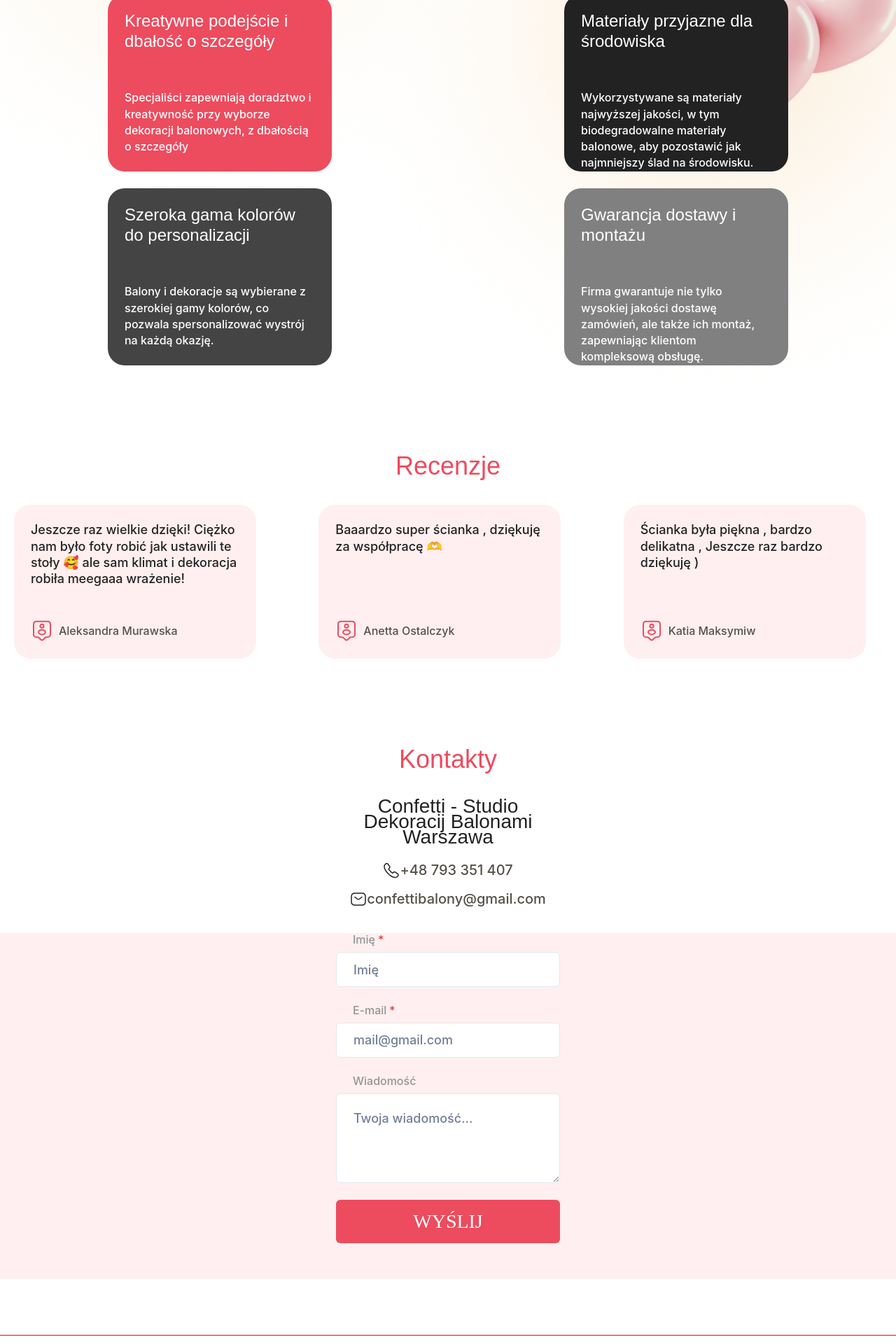
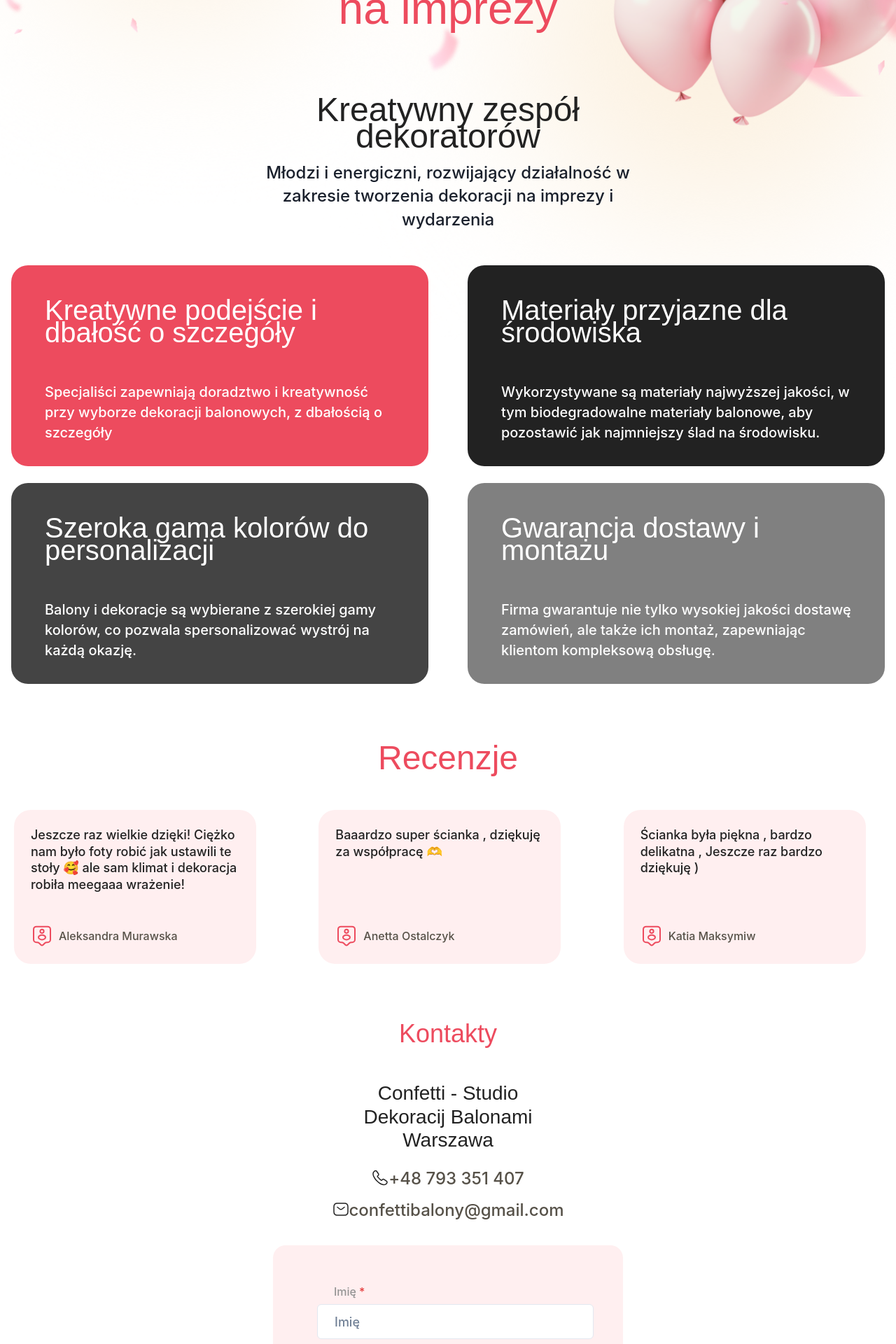
Before and after one commit to SerhiiRud/Confetti, a React (Create React App) app: page / in a window 1280 px wide. Shown: the part 640-2560 px from the top of the page at 70% size. Built offline with nearby package versions, Linux system fonts and the light colour scheme; a web font is replaced by a local one.

Commit message:
tab styling

```diff
--- a/src/components/AboutSlide.jsx
+++ b/src/components/AboutSlide.jsx
@@ -4,9 +4,9 @@ export const AboutSlide = ({ title, content, background }) => {
   return (
     <Box
       mx={'auto'}
-      w={'320px'}
-      h={'253px'}
-      p={'24px'}
+      w={['320px', '596px']}
+      h={['253px', '287px']}
+      p={['24px', '48px']}
       color={'#FFF'}
       bg={background}
       borderRadius={'24px'}
@@ -15,15 +15,15 @@ export const AboutSlide = ({ title, content, background }) => {
       <Heading
         mb={'55px'}
         textAlign={'left'}
-        fontSize={'24px'}
+        fontSize={['24px', '40px']}
         fontWeight={500}
-        lineHeight={1.2}
+        lineHeight={[1.2, 0.8]}
         letterSpacing={-0.01}
       >
         {title}
       </Heading>
       <Text
-        fontSize={'16px'}
+        fontSize={['16px', '20px']}
         fontWeight={500}
         lineHeight={1.45}
         letterSpacing={-0.01}
--- a/src/components/AboutUs.jsx
+++ b/src/components/AboutUs.jsx
@@ -5,23 +5,27 @@ import { AboutSlide } from './AboutSlide';
 
 export const AboutUs = () => {
   return (
-    <Box as="section" id="about" mb={'124px'}>
+    <Box as="section" id="about" mb={['124px', '80px']}>
       <Heading
+        maxW={['260px', '520px']}
         mb={'16px'}
+        mx={'auto'}
         textAlign="center"
-        fontSize={'36px'}
+        fontSize={['36px', '48px']}
         fontWeight={500}
-        lineHeight={0.77}
+        lineHeight={[0.77, 0.79]}
         letterSpacing={-0.01}
         color={'rgb(34, 34, 34)'}
       >
         Kreatywny zespół dekoratorów
       </Heading>
       <Box
-        mb={'36px'}
+        maxW={['260px', '520px']}
+        mb={['36px', '48px']}
+        mx={'auto'}
         textAlign="center"
         fontFamily={'Inter'}
-        fontSize={'20px'}
+        fontSize={['20px', '24px']}
         lineHeight={1.4}
         fontWeight={500}
       >
--- a/src/components/ContactUs.jsx
+++ b/src/components/ContactUs.jsx
@@ -7,7 +7,7 @@ export const ContactUs = () => {
   return (
     <Box as="section" id="contactus" mb={'80px'}>
       <Heading
-        mb={'36px'}
+        mb={['36px', '48px']}
         textAlign="center"
         fontSize={'36px'}
         fontWeight={500}
@@ -20,11 +20,11 @@ export const ContactUs = () => {
       <Box
         mb={'24px'}
         mx={'auto'}
-        w={'320px'}
+        w={['320px', '320px']}
         textAlign="center"
         fontSize={'28px'}
         fontWeight={500}
-        lineHeight={0.79}
+        lineHeight={[0.79, 1.2]}
         letterSpacing={-0.01}
         color={'rgb(34, 34, 34)'}
       >
@@ -34,43 +34,29 @@ export const ContactUs = () => {
         mb={'16px'}
         display={'flex'}
         justifyContent={'center'}
-        fontSize={'20px'}
+        fontFamily={'Inter'}
+        fontSize={['20px', '24px']}
         fontWeight={500}
         lineHeight={1.2}
         letterSpacing={-0.01}
         color={'rgb(86, 81, 72)'}
       >
         <CallIcon aria-label="mail" />
-        <Link
-          href="tel:+48 793 351 407"
-          fontFamily={'Inter'}
-          fontSize={'20px'}
-          lineHeight={1.2}
-          fontWeight={500}
-          color={'rgb(86, 81, 72)'}
-        >
-          +48 793 351 407
-        </Link>
+        <Link href="tel:+48 793 351 407">+48 793 351 407</Link>
       </Box>
       <Box
         mb={'36px'}
         display={'flex'}
         justifyContent={'center'}
-        fontSize={'20px'}
+        fontFamily={'Inter'}
+        fontSize={['20px', '24px']}
         fontWeight={500}
         lineHeight={1.2}
         letterSpacing={-0.01}
         color={'rgb(86, 81, 72)'}
       >
         <MailIcon aria-label="call" />
-        <Link
-          href="mailtol:confettibalony@gmail.com"
-          fontFamily={'Inter'}
-          fontSize={'20px'}
-          lineHeight={1.2}
-          fontWeight={500}
-          color={'rgb(86, 81, 72)'}
-        >
+        <Link href="mailtol:confettibalony@gmail.com">
           confettibalony@gmail.com
         </Link>
       </Box>
--- a/src/components/Footer.jsx
+++ b/src/components/Footer.jsx
@@ -9,7 +9,7 @@ export const Footer = () => {
       justifyContent={'space-between'}
       alignItems={'center'}
       p={'25px'}
-      borderTop={'1px solid red'}
+      borderTop={'1px solid rgb(237, 75, 94)'}
     >
       <Image src={logo} alt="Confetti" />
       <Text>confetti @ 2023</Text>
--- a/src/components/Form.jsx
+++ b/src/components/Form.jsx
@@ -11,10 +11,14 @@ export const Form = () => {
   return (
     <Box
       as="form"
-      pb={'51px'}
+      mx={'auto'}
+      w={['360px', '500px']}
+      h={['569px', '634px']}
+      py={['51px', '57px']}
+      px={['16px', '63px']}
       display={'flex'}
       flexDir={'column'}
-      alignItems={'center'}
+      borderRadius={18}
       bg={'rgb(255, 239, 240)'}
     >
       <FormControl isRequired w={'320px'} mb={'24px'}>
@@ -31,8 +35,8 @@ export const Form = () => {
         </FormLabel>
         <Input
           placeholder="Imię"
-          errorBorderColor="red.300"
-          w={'320px'}
+          mx={'auto'}
+          w={['320px', '395px']}
           p={'24px'}
           fontFamily={'Inter'}
           fontSize={'18px'}
@@ -58,7 +62,8 @@ export const Form = () => {
         <Input
           placeholder="mail@gmail.com"
           errorBorderColor="red.300"
-          w={'320px'}
+          mx={'auto'}
+          w={['320px', '395px']}
           p={'24px'}
           fontFamily={'Inter'}
           fontSize={'18px'}
@@ -69,7 +74,7 @@ export const Form = () => {
           bg={'#FFF'}
         ></Input>
       </FormControl>
-      <FormControl w={'320px'} mb={'24px'}>
+      <FormControl w={'320px'} mb={['24px', '32px']}>
         <FormLabel
           ml={'24px'}
           fontFamily={'Inter'}
@@ -83,7 +88,8 @@ export const Form = () => {
         </FormLabel>
         <Textarea
           placeholder="Twoja wiadomość..."
-          w={'320px'}
+          mx={'auto'}
+          w={['320px', '395px']}
           h={'128px'}
           p={'24px'}
           fontFamily={'Inter'}
@@ -97,12 +103,14 @@ export const Form = () => {
       </FormControl>
       <Button
         type="submit"
-        w={'320px'}
-        h={'62px'}
+        mx={'auto'}
+        p={'32px'}
+        w={['320px', '395px']}
+        h={['62px', '80px']}
         fontFamily={'Anzeigen Grotesk T'}
-        fontSize={'28px'}
+        fontSize={['28px', '40px']}
         fontWeight={500}
-        lineHeight={1.27}
+        lineHeight={[1.27, 0.8]}
         letterSpacing={-0.01}
         textTransform={'uppercase'}
         color={'#FFF'}
--- a/src/components/Hero.jsx
+++ b/src/components/Hero.jsx
@@ -26,7 +26,7 @@ export const Hero = () => {
     <Box
       as="section"
       id="hero"
-      h={'524px'}
+      h={['524px', '778px']}
       pt={'212px'}
       backgroundImage={[
         `url(${backgroundMob})`,
@@ -53,10 +53,10 @@ export const Hero = () => {
     >
       <Heading
         mx={'auto'}
-        w={'320px'}
-        fontSize={'40px'}
+        w={['320px', '484px']}
+        fontSize={['40px', '64px']}
         fontWeight={500}
-        lineHeight={0.8}
+        lineHeight={[0.8, 1.25]}
         letterSpacing={-0.01}
         textAlign={'center'}
         color={'rgb(237, 75, 94)'}
--- a/src/components/Reviews.jsx
+++ b/src/components/Reviews.jsx
@@ -5,11 +5,11 @@ import { ReviewSlide } from './ReviewSlide';
 
 export const Reviews = () => {
   return (
-    <Box as="section" id="reviews" mb={'124px'} fontFamily={'Inter'}>
+    <Box as="section" id="reviews" mb={['124px', '80px']} fontFamily={'Inter'}>
       <Heading
-        mb={'36px'}
+        mb={['36px', '48px']}
         textAlign="center"
-        fontSize={'36px'}
+        fontSize={['36px', '48px']}
         fontWeight={500}
         lineHeight={1.1}
         letterSpacing={-0.01}
```
